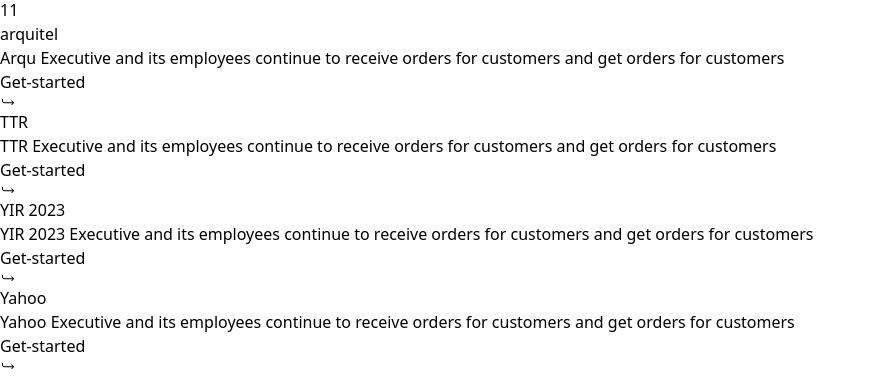
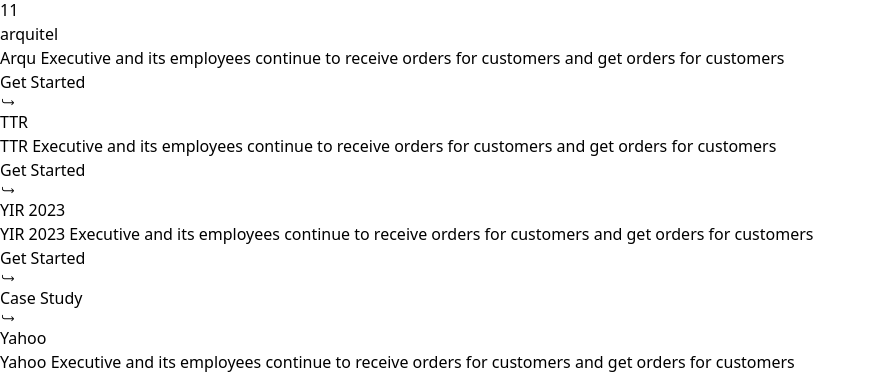
Before and after one commit to AkshatJangid787/Refokus, a React (Vite) app: page / in a window 1280 px wide. Shown: the part 2406-2784 px from the top of the page, without its empty margins (0-876 px from the left). Built offline with nearby package versions, Linux system fonts and the light colour scheme.

Commit message:
added till products

```diff
--- a/src/components/Button.jsx
+++ b/src/components/Button.jsx
@@ -1,9 +1,9 @@
 import React from 'react'
 import { IoIosReturnRight } from 'react-icons/io'
-function Button() {
+function Button({title = "Get Started"}) {
   return (
     <div className='min-w-40 px-4 py-2 bg-zinc-100 text-black rounded-full flex items-center justify-between '>
-        <span className='text-sm   font-medium'>Get-started</span>
+        <span className='text-sm font-medium'>{title}</span>
         <IoIosReturnRight className='ml-2 text-lg'/>
     </div>
   )
--- a/src/components/Product.jsx
+++ b/src/components/Product.jsx
@@ -7,8 +7,11 @@
         <div className='max-w-screen-xl mx-auto flex items-center justify-between'>
             <h1 className='text-6xl capitalize font-medium'>{val.title}</h1>
             <div className='dets w-1/3'>
-                <p>{val.description}</p>
-                <Button/>
+                <p className='mb-10'>{val.description}</p>
+                <div className='flex items-center gap-5'>
+                {val.live && <Button/>}
+                {val.case && <Button title='Case Study'/>}
+                </div>
             </div>
         </div>
     </div>
--- a/src/components/Products.jsx
+++ b/src/components/Products.jsx
@@ -1,20 +1,52 @@
-import React from 'react'
-import Product from './Product'
+import React from "react";
+import Product from "./Product";
 
 function Products() {
   var products = [
-    {title: "arquitel", description: "Arqu Executive and its employees continue to receive orders for customers and get orders for customers", live: true, case: false},
-    {title: "TTR", description: "TTR Executive and its employees continue to receive orders for customers and get orders for customers", live: true, case: false},
-    {title: "YIR 2023", description: "YIR 2023 Executive and its employees continue to receive orders for customers and get orders for customers", live: true, case: true},
-    {title: "Yahoo", description: "Yahoo Executive and its employees continue to receive orders for customers and get orders for customers", live: true, case: false},
-    {title: "Bing", description: "Bing Executive and its employees continue to receive orders for customers and get orders for customers", live: true, case: false},
-  ]
+    {
+      title: "arquitel",
+      description:
+        "Arqu Executive and its employees continue to receive orders for customers and get orders for customers",
+      live: true,
+      case: false,
+    },
+    {
+      title: "TTR",
+      description:
+        "TTR Executive and its employees continue to receive orders for customers and get orders for customers",
+      live: true,
+      case: false,
+    },
+    {
+      title: "YIR 2023",
+      description:
+        "YIR 2023 Executive and its employees continue to receive orders for customers and get orders for customers",
+      live: true,
+      case: true,
+    },
+    {
+      title: "Yahoo",
+      description:
+        "Yahoo Executive and its employees continue to receive orders for customers and get orders for customers",
+      live: true,
+      case: true,
+    },
+    {
+      title: "Bing",
+      description:
+        "Bing Executive and its employees continue to receive orders for customers and get orders for customers",
+      live: true,
+      case: false,
+    },
+  ];
 
   return (
     <div>
-        {products.map((val, index)=> <Product val={val}/>)}
+      {products.map((val, index) => (
+        <Product val={val} />
+      ))}
     </div>
-  )
+  );
 }
 
-export default Products
+export default Products;
```
